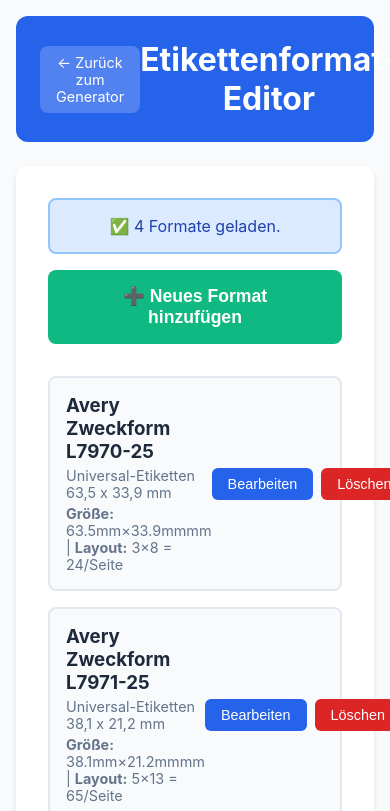
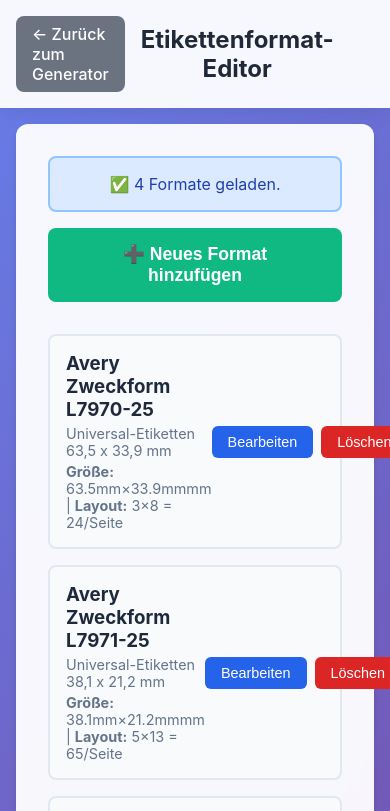
Before and after one commit to bastiandornauf/FreezeTrack, a plain HTML site: page label-format-editor.html in a window 390 px wide. Shown: the top 811 px of the page. Drawn offline with Linux system fonts and the light colour scheme.

Commit message:
Design: Header-Design im Label-Format-Editor vereinheitlicht
- Glasiger Header mit Gradient-Hintergrund wie in anderen Seiten
- Konsistente Navigation und Container-Layout
- Moderne backdrop-filter und Schatten-Effekte
- Responsive page-container hinzugefügt
- Alle Seiten haben jetzt einheitliches Design

```diff
--- a/label-format-editor.html
+++ b/label-format-editor.html
@@ -16,43 +16,64 @@
 
         body {
             font-family: -apple-system, BlinkMacSystemFont, 'Segoe UI', Roboto, sans-serif;
-            background: #f8fafc;
-            padding: 1rem;
+            background: linear-gradient(135deg, #667eea 0%, #764ba2 100%);
+            min-height: 100vh;
+            color: #333;
         }
 
         .header {
-            background: #2563eb;
-            color: white;
-            padding: 1.5rem;
-            text-align: center;
-            border-radius: 12px;
-            margin-bottom: 1.5rem;
+            background: rgba(255, 255, 255, 0.95);
+            backdrop-filter: blur(10px);
+            padding: 1rem;
+            box-shadow: 0 2px 20px rgba(0, 0, 0, 0.1);
+            position: sticky;
+            top: 0;
+            z-index: 100;
+        }
+
+        .header-nav {
             display: flex;
             align-items: center;
-            justify-content: space-between;
+            gap: 1rem;
+            max-width: 1200px;
+            margin: 0 auto;
         }
 
-        .header h1 {
+        .back-link {
+            background: #6b7280;
+            color: white;
+            text-decoration: none;
+            padding: 0.5rem 1rem;
+            border-radius: 8px;
+            font-weight: 500;
+            transition: background 0.2s;
+        }
+
+        .back-link:hover {
+            background: #4b5563;
+        }
+
+        .header-title {
             flex: 1;
             text-align: center;
         }
 
-        .back-link {
-            background: rgba(255,255,255,0.2);
-            color: white;
-            text-decoration: none;
-            padding: 0.5rem 1rem;
-            border-radius: 8px;
-            font-size: 0.9rem;
-            transition: background 0.2s;
+        .header-title h1 {
+            margin: 0;
+            font-size: 1.5rem;
+            font-weight: 700;
+            color: #1f2937;
         }
 
-        .back-link:hover {
-            background: rgba(255,255,255,0.3);
+        .page-container {
+            max-width: 1200px;
+            margin: 0 auto;
+            padding: 1rem;
         }
 
         .container {
-            background: white;
+            background: rgba(255, 255, 255, 0.95);
+            backdrop-filter: blur(10px);
             padding: 2rem;
             border-radius: 12px;
             box-shadow: 0 4px 6px rgba(0,0,0,0.1);
@@ -209,12 +230,17 @@
 </head>
 <body>
     <div class="header">
-        <a href="simple-label-generator.html" class="back-link">← Zurück zum Generator</a>
-        <h1>Etikettenformat-Editor</h1>
-        <div style="width: 120px;"></div> <!-- Spacer für Zentrierung -->
+        <div class="header-nav">
+            <a href="simple-label-generator.html" class="back-link">← Zurück zum Generator</a>
+            <div class="header-title">
+                <h1>Etikettenformat-Editor</h1>
+            </div>
+            <div style="width: 120px;"></div> <!-- Spacer für Balance -->
+        </div>
     </div>
 
-    <div class="container">
+    <div class="page-container">
+        <div class="container">
         <div class="status" id="status">
             Lade Etikettenformate...
         </div>
@@ -563,5 +589,7 @@
         // Initialisierung
         document.addEventListener('DOMContentLoaded', loadFormats);
     </script>
+        </div>
+    </div>
 </body>
 </html>
```
